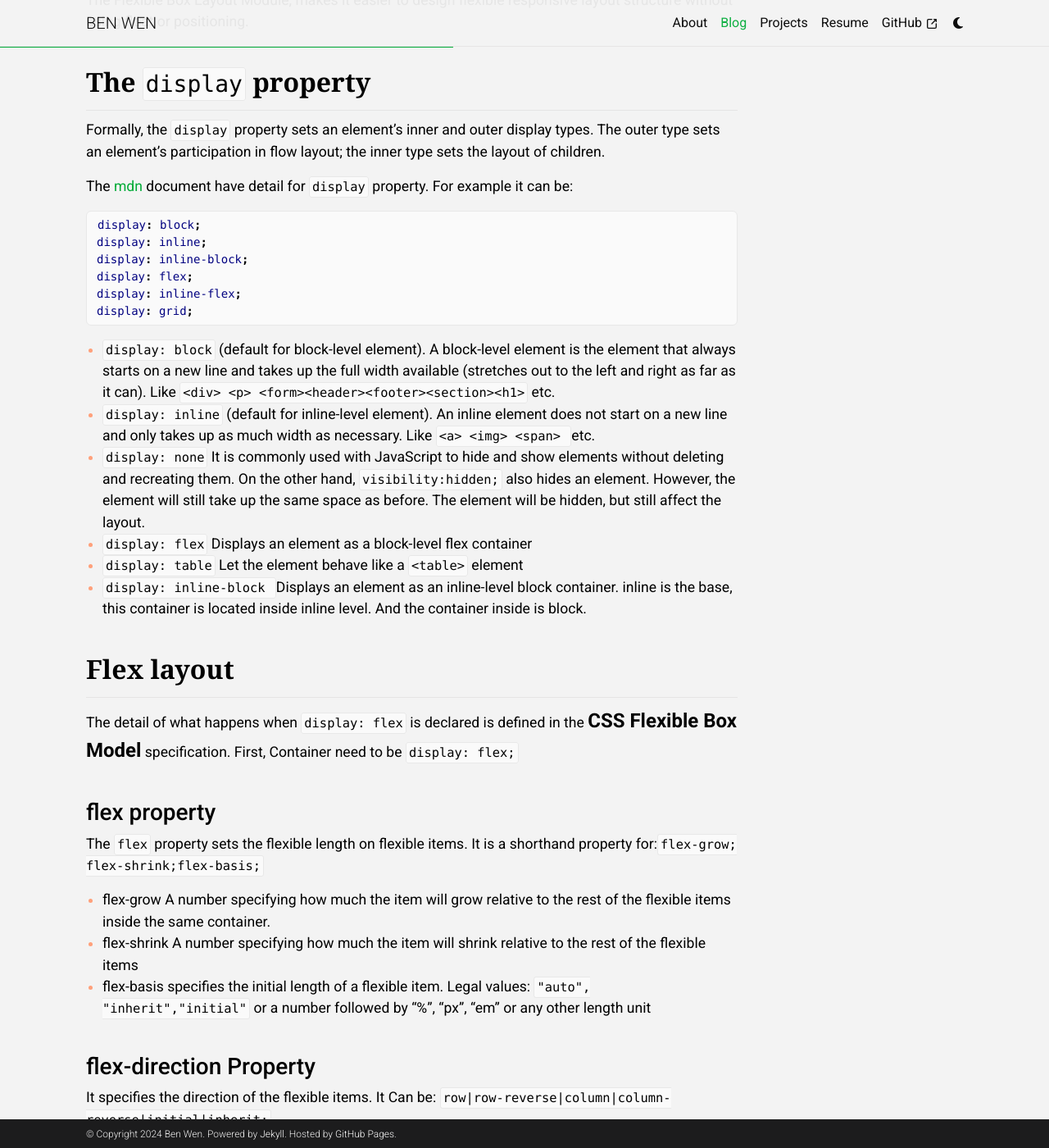
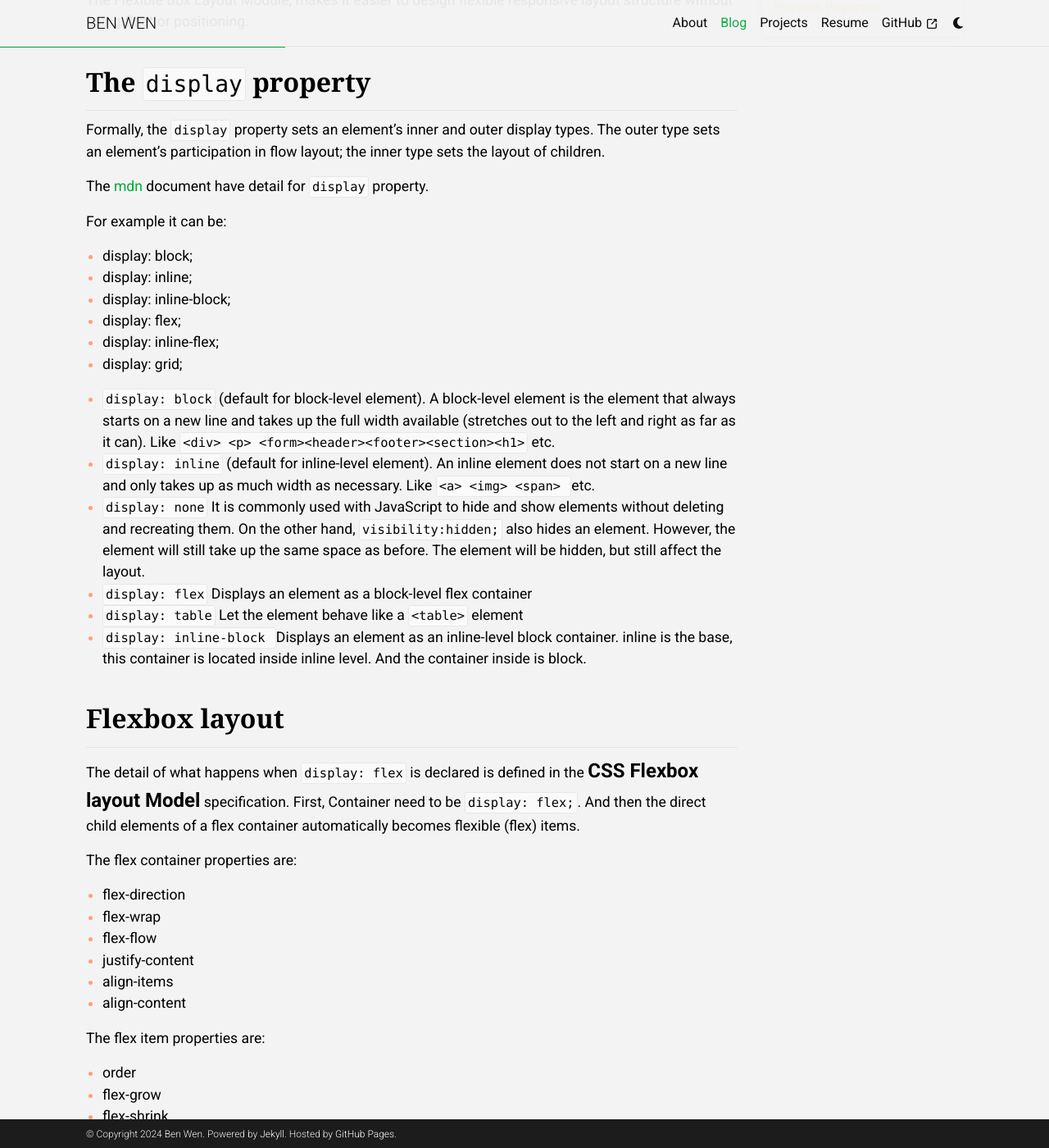
Before and after one commit to benwzj/benwzj.github.io, a Jekyll site: the page built from _posts/2020-04-04-flex-layout-css.md, in a window 1280 px wide and 1400 px high, scrolled down 386 px. Shown: the whole window at 82% size. Built offline with Jekyll 4.4.1, drawn with Linux system fonts in a browser that asks for light colours; comment, search, counter and statistics services are not loaded; some of the changed text lies outside the part shown.

````diff
--- a/_posts/2020-04-04-flex-layout-css.md
+++ b/_posts/2020-04-04-flex-layout-css.md
@@ -3,7 +3,12 @@
 title: Flex Layout is wonderful
 date: 2020-04-04
 category: CSS
-tags: Flex Layout
+tags: Flex CSS-Layout
+toc:
+  - name: The `display` property
+  - name: Flexbox layout
+  - name: Flex Container Properties
+  - name: Flex Item Properties
 ---
 
 Before the Flexbox Layout module, there were four layout modes:
@@ -20,15 +25,15 @@
 Formally, the `display` property sets an element's inner and outer display types. The outer type sets an element's participation in flow layout; the inner type sets the layout of children.
 
 The [mdn](https://developer.mozilla.org/en-US/docs/Web/CSS/display) document have detail for `display` property.
+
 For example it can be:
-```css
-display: block;
-display: inline;
-display: inline-block;
-display: flex;
-display: inline-flex;
-display: grid;
-```
+- display: block;
+- display: inline;
+- display: inline-block;
+- display: flex;
+- display: inline-flex;
+- display: grid;
+
 - `display: block` (default for block-level element).
 A block-level element is the element that always starts on a new line and takes up the full width available (stretches out to the left and right as far as it can). Like `<div> <p> <form><header><footer><section><h1>` etc.
 - `display: inline` (default for inline-level element).
@@ -45,23 +50,28 @@
 Displays an element as an inline-level block container.
 inline is the base, this container is located inside inline level. And the container inside is block.
 
-## Flex layout
+## Flexbox layout
 
-The detail of what happens when `display: flex` is declared is defined in the **CSS Flexible Box Model** specification.
-First, Container need to be `display: flex;`
+The detail of what happens when `display: flex` is declared is defined in the **CSS Flexbox layout Model** specification.
+First, Container need to be `display: flex;`. And then the direct child elements of a flex container automatically becomes flexible (flex) items.
 
-### flex property
+The flex container properties are:
+- flex-direction
+- flex-wrap
+- flex-flow
+- justify-content
+- align-items
+- align-content
 
-The `flex` property sets the flexible length on flexible items.
-It is a shorthand property for:`flex-grow; flex-shrink;flex-basis;`
+The flex item properties are:
+- order
+- flex-grow
+- flex-shrink
+- flex-basis
+- flex
+- align-self
 
-- flex-grow
-A number specifying how much the item will grow relative to the rest of the flexible items inside the same container.
-- flex-shrink
-A number specifying how much the item will shrink relative to the rest of the flexible items
-- flex-basis
-specifies the initial length of a flexible item.
-Legal values: `"auto", "inherit","initial"` or a number followed by "%", "px", "em" or any other length unit
+## Flex Container Properties
 
 ### flex-direction Property
 It specifies the direction of the flexible items.
@@ -72,9 +82,21 @@
 It Can be: `nowrap|wrap|wrap-reverse|initial|inherit;`
 
 ### flex-flow property
-It is a shorthand property for: flex-direction and flex-wrap
+It is a shorthand property for: `flex-direction` and `flex-wrap`
 
-## FQA
+## Flex Item Properties
 
-### what is `vw` unit
-It is 1% of width of viewport. it is working well elegantly!
+### flex property
+
+The `flex` property sets the flexible length on flexible items.
+It is a shorthand property for:`flex-grow; flex-shrink;flex-basis;`
+Fox example:
+`flex: 1;` let all the flexible items be the same length, regardless of its content.
+
+- flex-grow
+A number specifying how much the item will grow relative to the rest of the flexible items inside the same container.
+- flex-shrink
+A number specifying how much the item will shrink relative to the rest of the flexible items
+- flex-basis
+specifies the initial length of a flexible item.
+Legal values: `"auto", "inherit","initial"` or a number followed by "%", "px", "em" or any other length unit
````
Also changed, not shown: _drafts/2020-04-21-fqa-css.md (+1 -0 lines).
